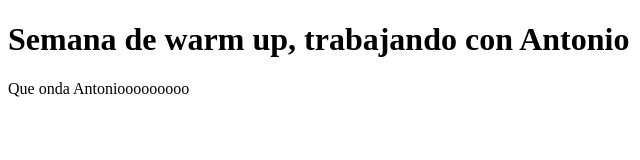
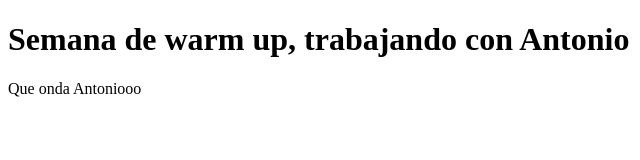
Before and after one commit to antoluduenabereziuk21/RepoPrueba, a website: page client/index.html in a window 1280 px wide. Shown: the full height of the page, 0-640 px from the left. Drawn offline with Linux system fonts and the light colour scheme.

Commit message:
change name

```diff
--- a/client/index.html
+++ b/client/index.html
@@ -8,6 +8,6 @@
   </head>
   <body>
     <h1>Semana de warm up, trabajando con Antonio</h1>
-    <p>Que onda Antoniooooooooo</p>
+    <p>Que onda Antoniooo</p>
   </body>
 </html>
```
